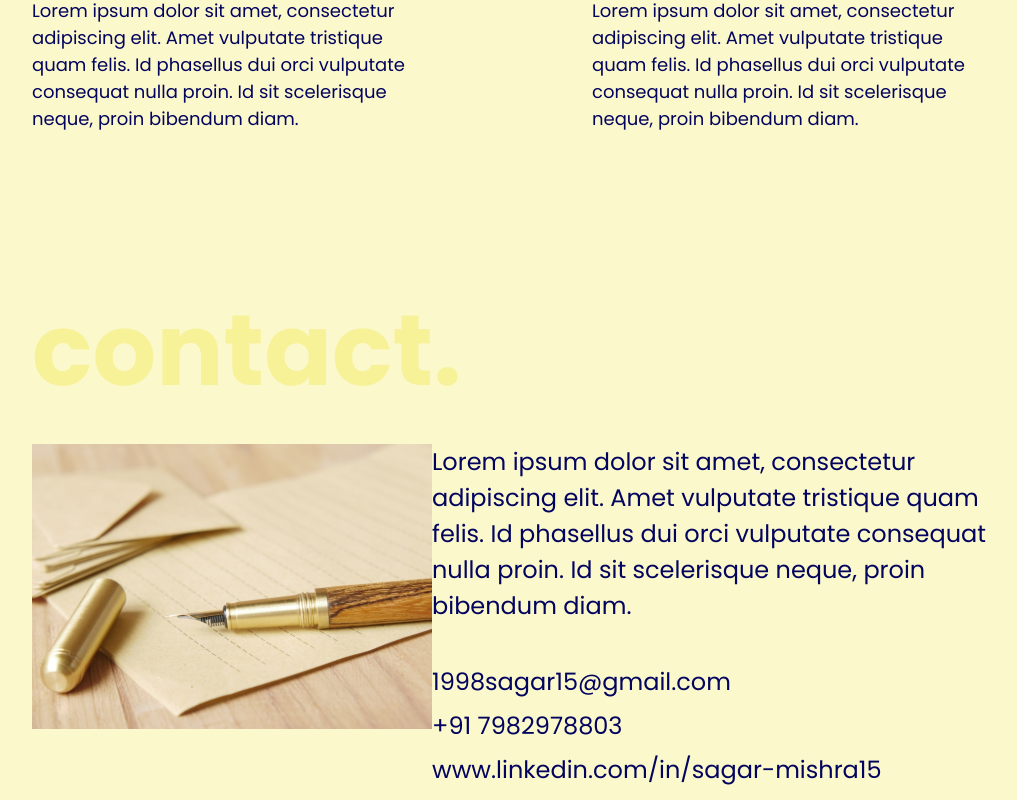
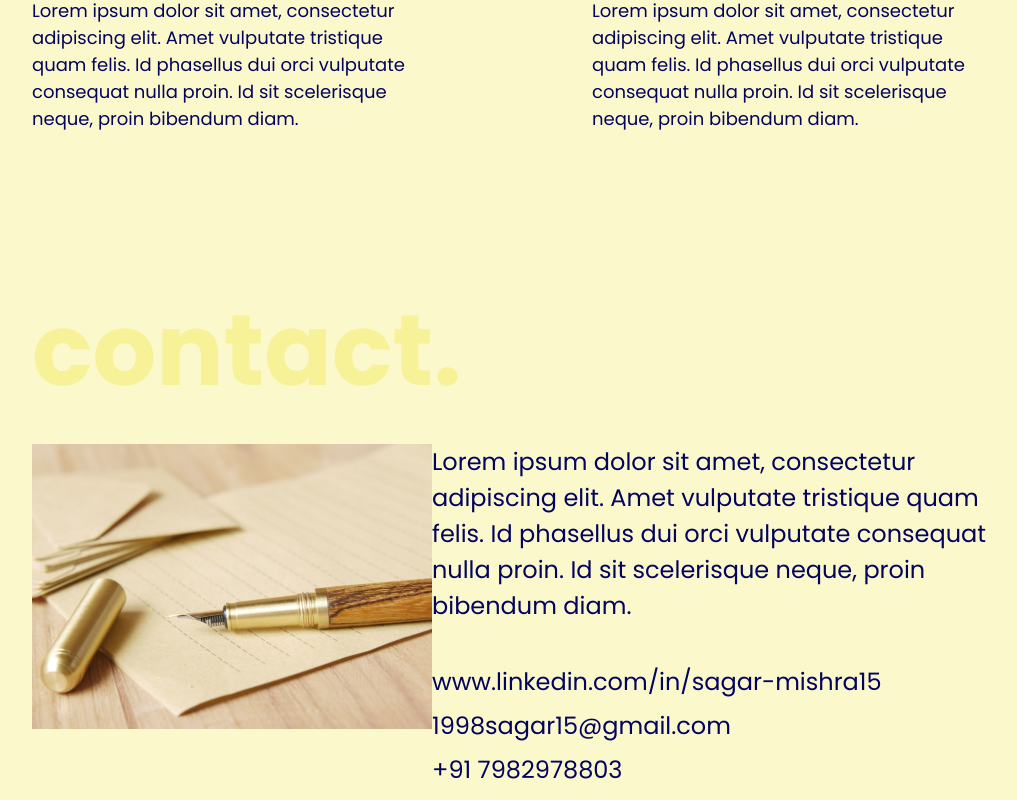
Before and after one commit to sagarMishra15/My-Portfolio, a React (Vite) app: page / in a window 1280 px wide. Shown: the part 2828-3628 px from the top of the page, without its empty margins (128-1145 px from the left). Built offline with nearby package versions, Linux system fonts and the light colour scheme.

Commit message:
fixed spacing and indentation

```diff
--- a/src/components/Contact.jsx
+++ b/src/components/Contact.jsx
@@ -69,6 +69,13 @@ export const Contact = () => {
             gutterBottom
             sx={{ color: "#03045E", fontSize: 24 }}
           >
+            www.linkedin.com/in/sagar-mishra15
+          </Typography>
+          <Typography
+            variant="body1"
+            gutterBottom
+            sx={{ color: "#03045E", fontSize: 24 }}
+          >
             1998sagar15@gmail.com
           </Typography>
           <Typography
@@ -78,13 +85,6 @@ export const Contact = () => {
           >
             +91 7982978803
           </Typography>
-          <Typography
-            variant="body1"
-            gutterBottom
-            sx={{ color: "#03045E", fontSize: 24 }}
-          >
-            www.linkedin.com/in/sagar-mishra15
-          </Typography>
         </Grid>
       </Grid>
     </Box>
```
